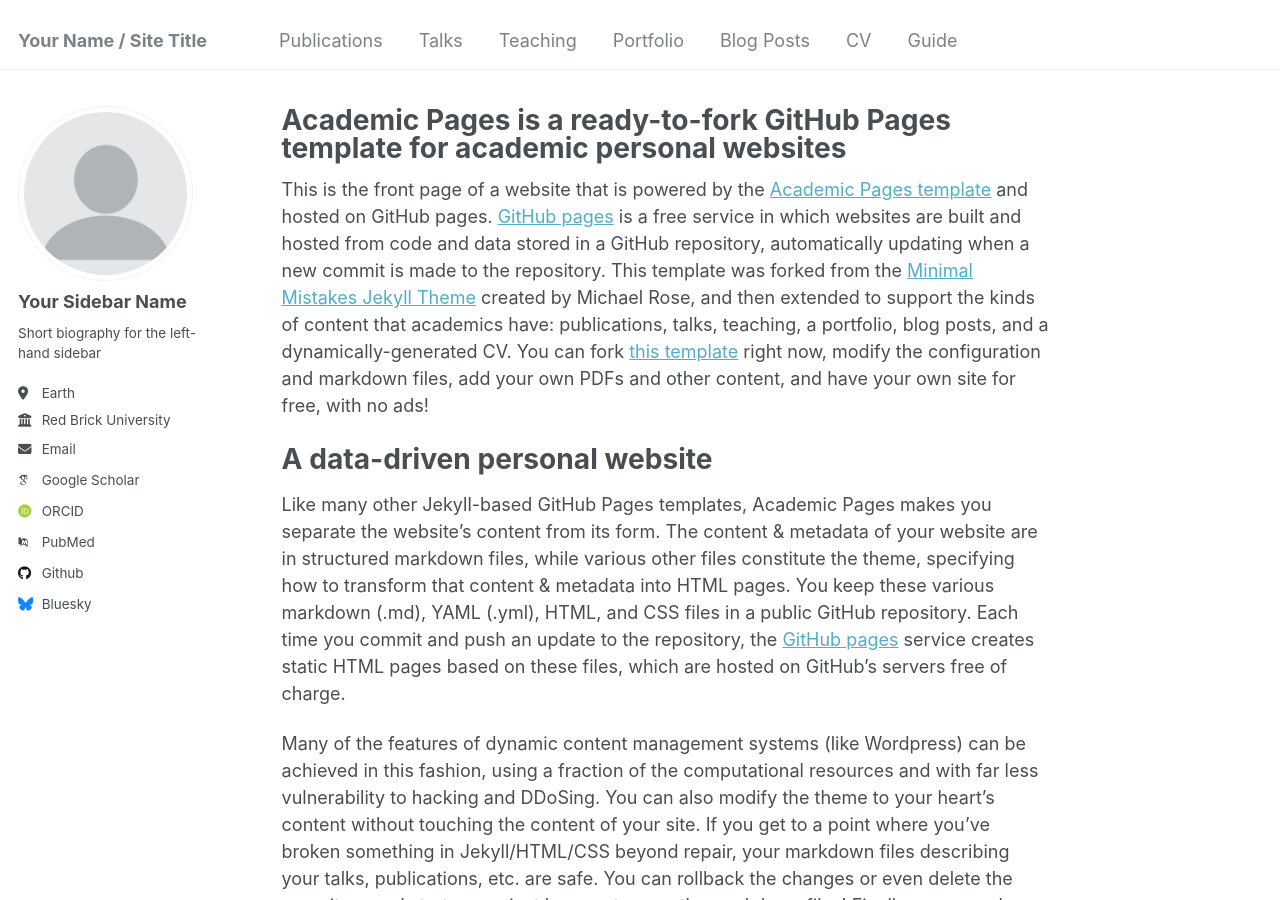
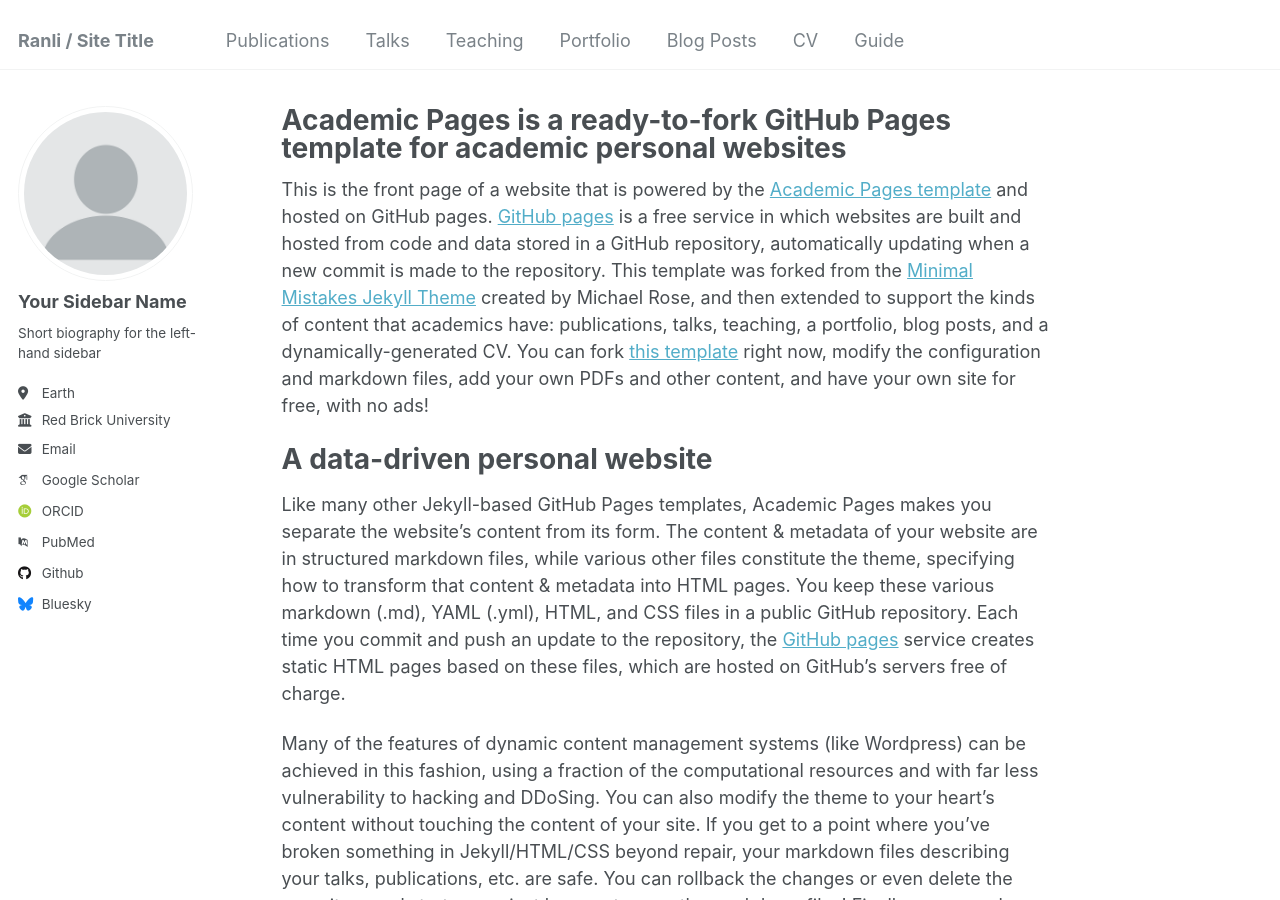
Before and after one commit to Solantie/ranli.github.io, a Jekyll site: the page built from _pages/about.md, in a window 1280 px wide and 900 px high. Built offline with Jekyll 4.4.1, drawn with Linux system fonts in a browser that asks for light colours; some web fonts are replaced.

Commit message:
Update _config.yml

```diff
--- a/_config.yml
+++ b/_config.yml
@@ -8,7 +8,7 @@
 
 # Basic Site Settings
 locale                   : "en-US"
-title                    : "Your Name / Site Title"
+title                    : "Ranli / Site Title"
 title_separator          : "-"
 name                     : &name "Your Name"
 description              : &description "personal description"
```
